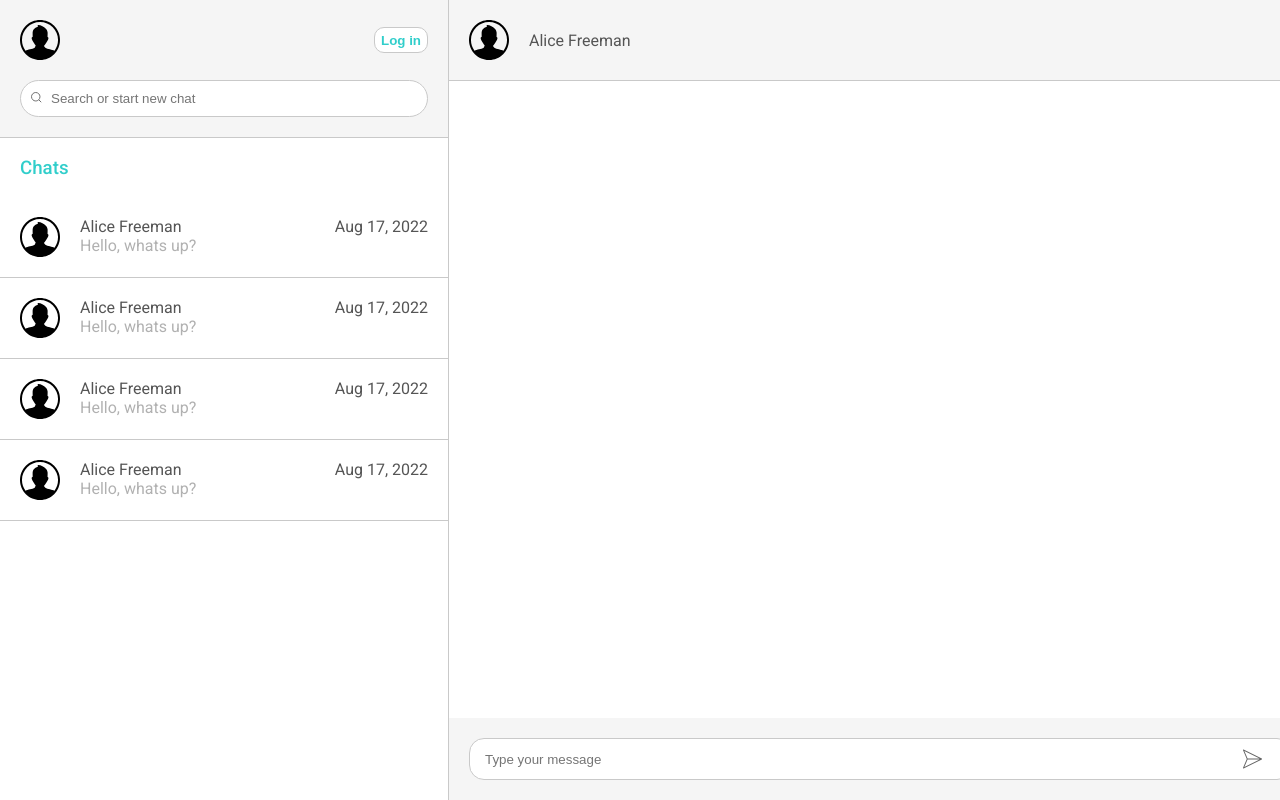
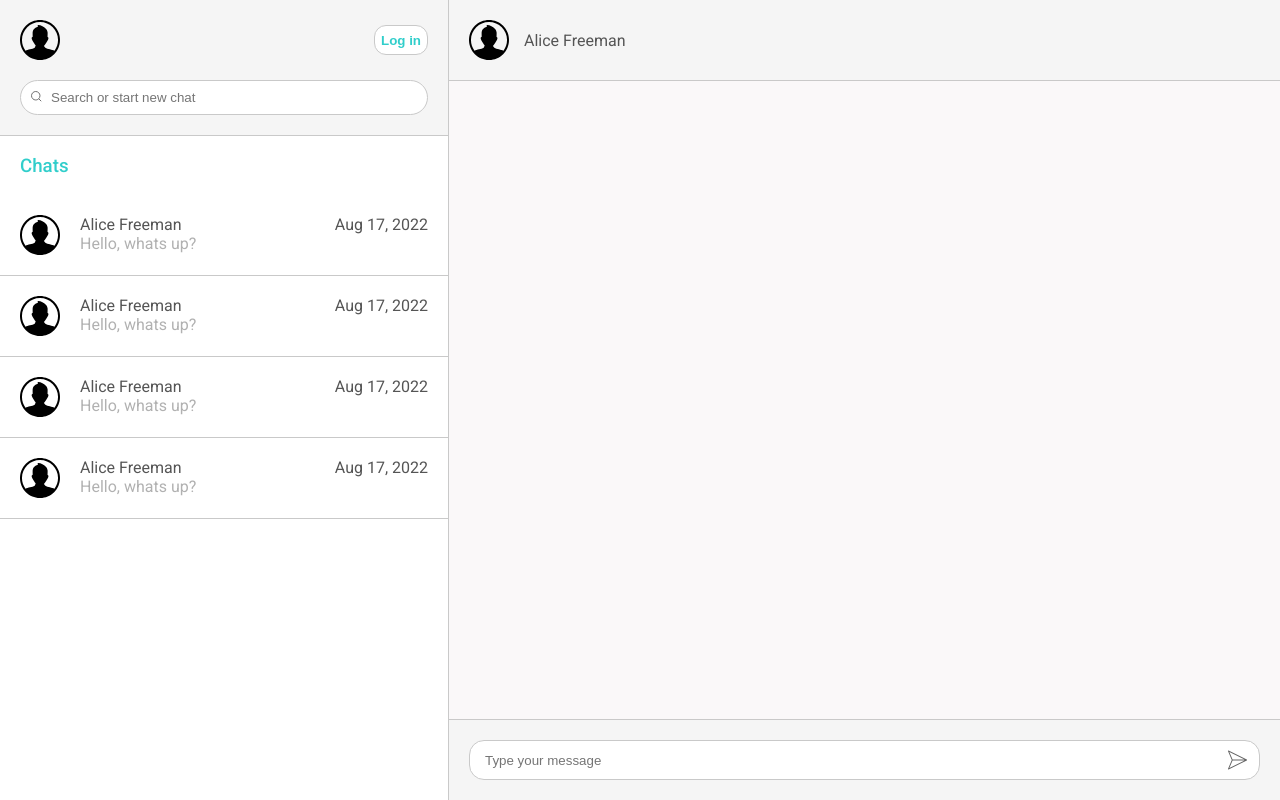
Before and after one commit to dmknpd/QuoteChat, a React (Create React App) app in the folder frontend/: page / in a window 1280 px wide. Built offline with nearby package versions, Linux system fonts and the light colour scheme.

Commit message:
fixed overflow

```diff
--- a/frontend/src/App.css
+++ b/frontend/src/App.css
@@ -1,4 +1,4 @@
-.main {
+main {
   display: flex;
   flex-direction: row;
   height: 100vh;
--- a/frontend/src/components/Chat/Chat.js
+++ b/frontend/src/components/Chat/Chat.js
@@ -9,7 +9,7 @@ function Chat() {
         <img src={user_icon} alt="user_icon" className={styles.user_icon} />
         <div className={styles.chat_name}>Alice Freeman</div>
       </div>
-      <div className={styles.chat}></div>
+      <div className={styles.main}></div>
       <div className={styles.footer}>
         <img src={paper_plane} alt="send_icon" className={styles.send_icon} />
         <input
--- a/frontend/src/components/Chat/Chat.module.css
+++ b/frontend/src/components/Chat/Chat.module.css
@@ -11,7 +11,7 @@
   flex-direction: row;
   align-items: center;
   padding: 20px;
-  gap: 20px;
+  gap: 15px;
 
   background-color: var(--main-color);
   border-bottom: 1px solid var(--secondary-color);
@@ -37,7 +37,7 @@
 .input {
   width: 100%;
   border-radius: 15px;
-  height: 30px;
+  height: 40px;
   border: 1px solid var(--secondary-color);
   outline: none;
   padding: 5px 15px;
@@ -45,7 +45,7 @@
 
 .send_icon {
   position: absolute;
-  right: 15px;
+  right: 30px;
   top: 50%;
   transform: translateY(-50%);
   width: 25px;
--- a/frontend/src/components/ChatList/Chatlist.js
+++ b/frontend/src/components/ChatList/Chatlist.js
@@ -2,7 +2,7 @@ import styles from "./ChatList.module.css";
 
 import ChatListItem from "../ChatListItem/ChatListItem";
 
-function Sidebar() {
+function ChatList() {
   return (
     <div className={styles.container}>
       <h3 className={styles.title}>Chats</h3>
@@ -16,4 +16,4 @@ function Sidebar() {
   );
 }
 
-export default Sidebar;
+export default ChatList;
--- a/frontend/src/components/Sidebar/Sidebar.module.css
+++ b/frontend/src/components/Sidebar/Sidebar.module.css
@@ -27,10 +27,10 @@
 }
 
 .log_button {
-  height: 26px;
+  height: 30px;
   background-color: #fff;
   border: 1px solid var(--secondary-color);
-  border-radius: 10px;
+  border-radius: 12px;
   color: var(--accent-color);
   font-weight: 800;
 }
@@ -49,7 +49,7 @@
 .search {
   width: 100%;
   border-radius: 25px;
-  height: 25px;
+  height: 35px;
   border: 1px solid var(--secondary-color);
   outline: none;
   padding: 5px 30px;
--- a/frontend/src/index.css
+++ b/frontend/src/index.css
@@ -8,6 +8,10 @@
   --secondary-text-color: #b1b1b1;
 }
 
+* {
+  box-sizing: border-box;
+}
+
 body {
   margin: 0;
   padding: 0;
@@ -15,7 +19,6 @@ body {
   -webkit-font-smoothing: antialiased;
   -moz-osx-font-smoothing: grayscale;
   color: var(--main-text-color);
-  box-sizing: border-box;
   height: 100vh;
 }
 
```
